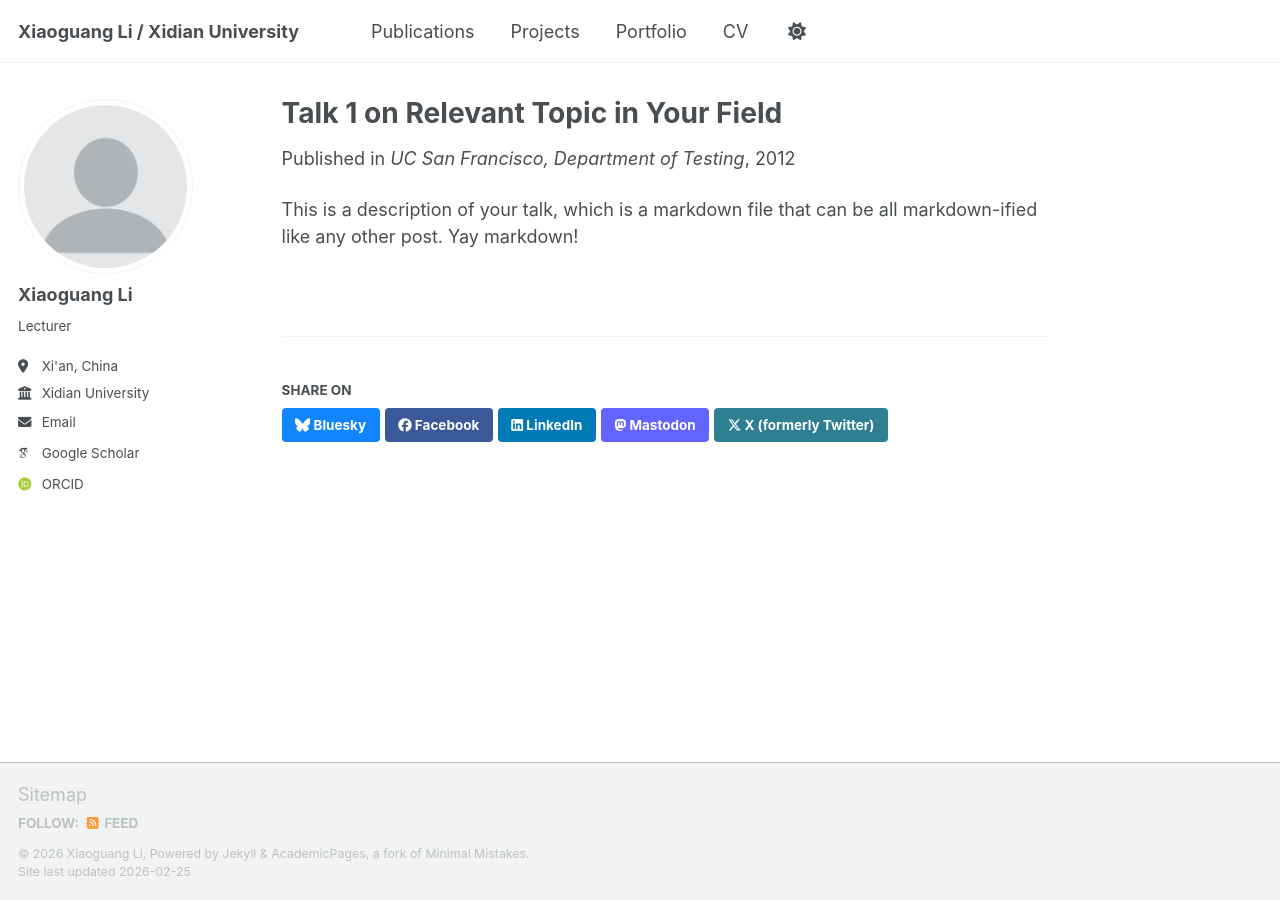
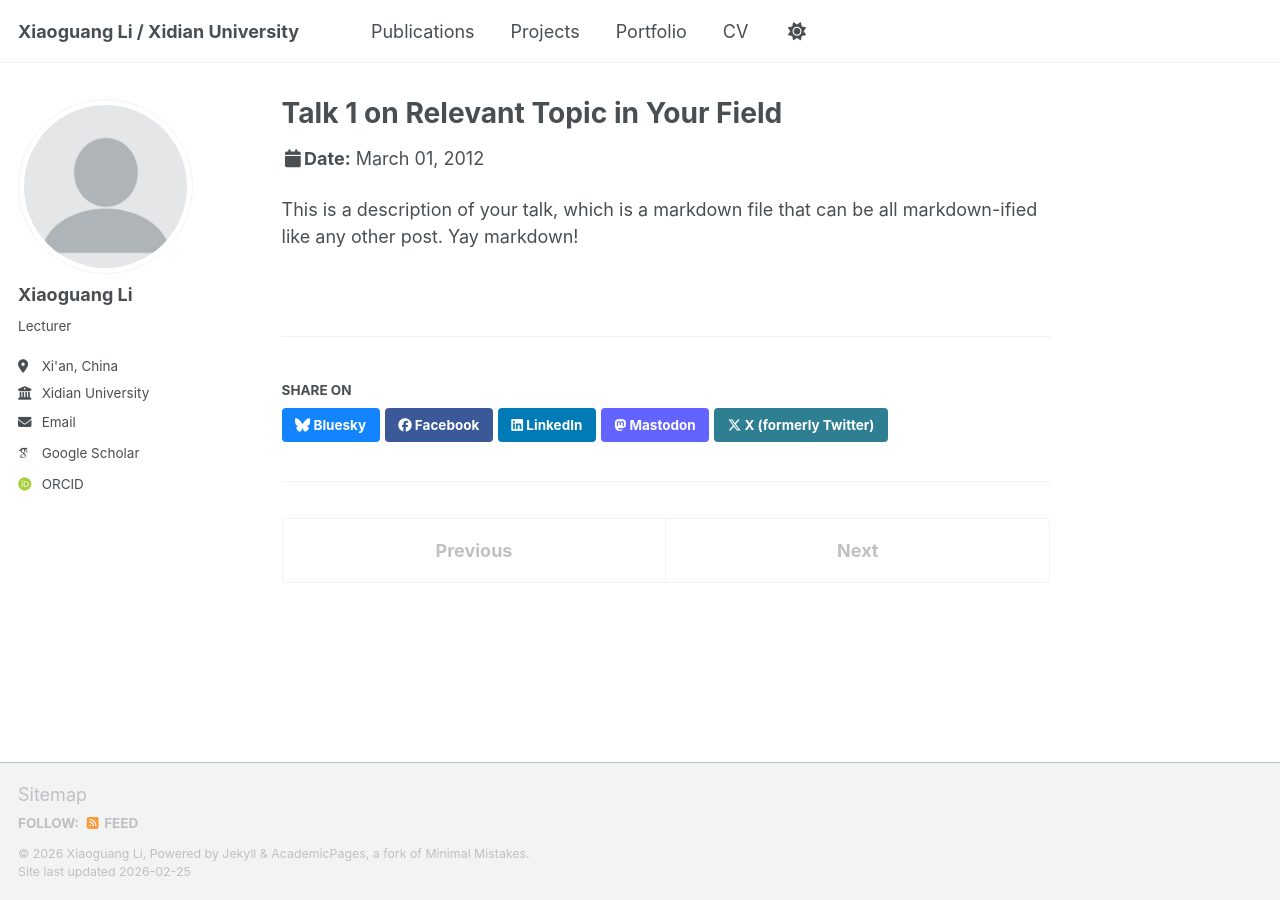
Before and after one commit to meliosem/meliosem.github.io, a Jekyll site: the page built from _talks/2012-03-01-talk-1.md, in a window 1280 px wide. Built offline with Jekyll 4.4.1, drawn with Linux system fonts in a browser that asks for light colours; some web fonts are replaced; a script bundle is joined from its source files by our own code; library files that are not in the unit come from our copies; part of the change alters nothing that is shown.

Commit message:
first commit

```diff
--- a/_projects/2012-03-01-talk-1.md
+++ b/_projects/2012-03-01-talk-1.md
@@ -1,8 +1,8 @@
 ---
 title: "Talk 1 on Relevant Topic in Your Field"
-collection: talks
-type: "Talk"
-permalink: /talks/2012-03-01-talk-1
+collection: projects
+type: "project"
+permalink: /projects/2012-03-01-talk-1
 venue: "UC San Francisco, Department of Testing"
 date: 2012-03-01
 location: "San Francisco, CA, USA"
```
